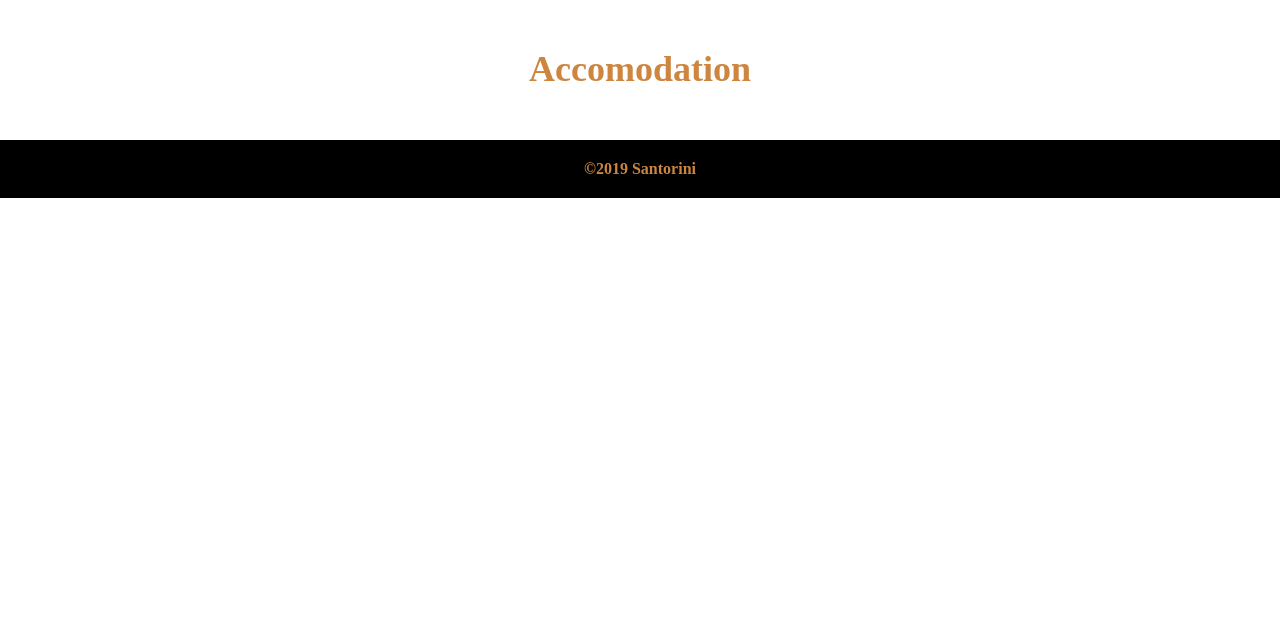
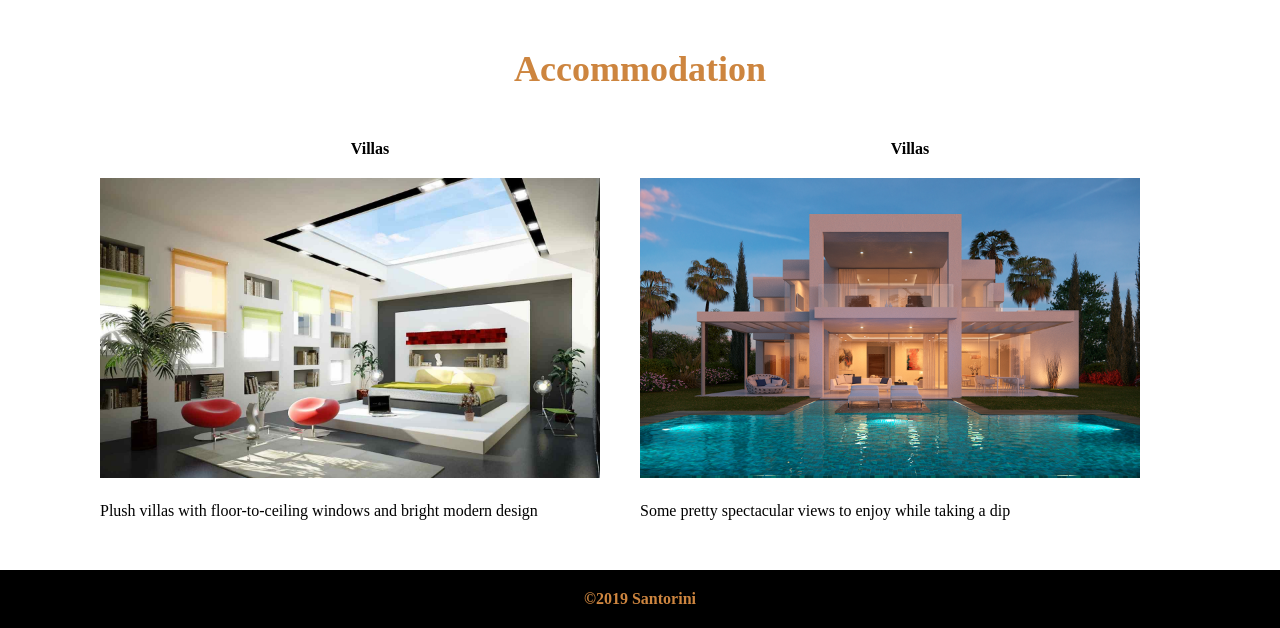
Before and after one commit to macymuhia/Santorini-resort, a plain HTML site: page accommodation.html in a window 1280 px wide. Shown: the part 402-1030 px from the top of the page. Before the commit the page ends 800 px from the top, so only its background shows below. Drawn offline with Linux system fonts and the light colour scheme.

Commit message:
Add content to accommodation page and css styles for the content

```diff
--- a/accommodation.html
+++ b/accommodation.html
@@ -22,10 +22,27 @@
         </header>
 
         <main>
+            <h6>Accommodation</h6>
 
-            <h6>Accomodation</h6>
+            <div class="row">
 
+                <div class="left">
+                    <h4>Villas</h4>
+                    <figure>
+                        <img src="images/room1.jpg">
+                        <figcaption>Plush villas with floor-to-ceiling windows and bright modern design</figcaption>
+                    </figure>
+                </div>
 
+                <div class="right">
+                    <h4>Villas</h4>
+                    <figure>
+                        <img src="images/room2.jpg">
+                        <figcaption>Some pretty spectacular views to enjoy while taking a dip</figcaption>
+                    </figure>
+                </div>
+
+            </div>
 
         </main>
 
--- a/css/styles.css
+++ b/css/styles.css
@@ -28,6 +28,35 @@ html, body {
     background-size: cover;
     position: relative;
 
+}
+
+.row {
+    display: flex;
+    margin-bottom: 50px;
+}
+
+.row img {
+    width: 500px;
+    height: 300px;
+}
+
+.left {
+    flex: 50%;
+    float: left;
+}
+
+.right {
+    flex: 50%;
+    float: right;
+}
+
+h4 {
+    text-align: center;
+    padding-bottom: 20px;
+}
+
+figcaption {
+    padding-top: 20px;
 }
 
 h1 {
```
Also changed, not shown: images/room1.jpg (added), images/room2.jpg (added).
